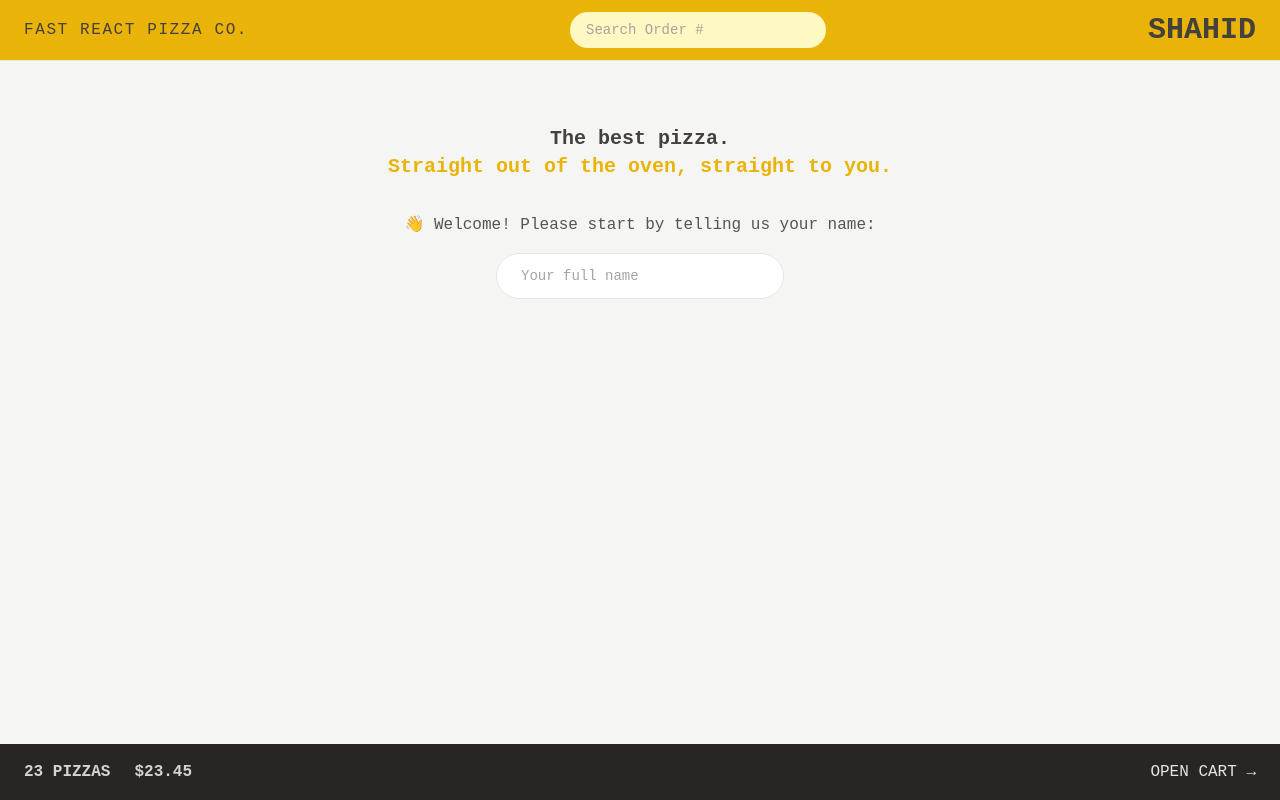
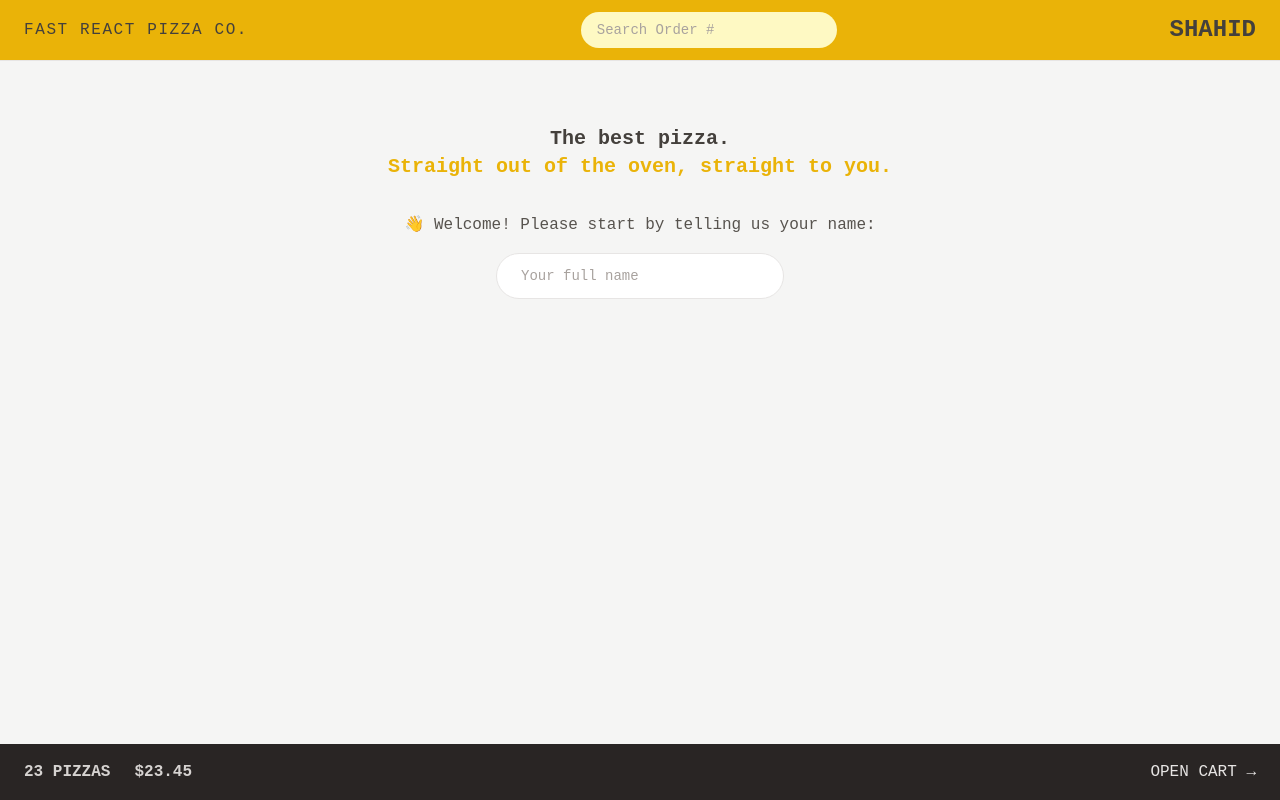
Before and after one commit to chshahid119/pizza-order-react-app, a React (Vite) app: page / in a window 1280 px wide. Built offline with nearby package versions, Linux system fonts and the light colour scheme; a web font is replaced by a local one.

Commit message:
today changes pushed

```diff
--- a/src/features/users/Username.jsx
+++ b/src/features/users/Username.jsx
@@ -1,6 +1,6 @@
 function Username() {
   return (
-    <div className="hidden md:block text-sm font-semibold md:text-3xl">
+    <div className="hidden md:block text-sm font-semibold md:text-2xl">
       Shahid
     </div>
   );
```
